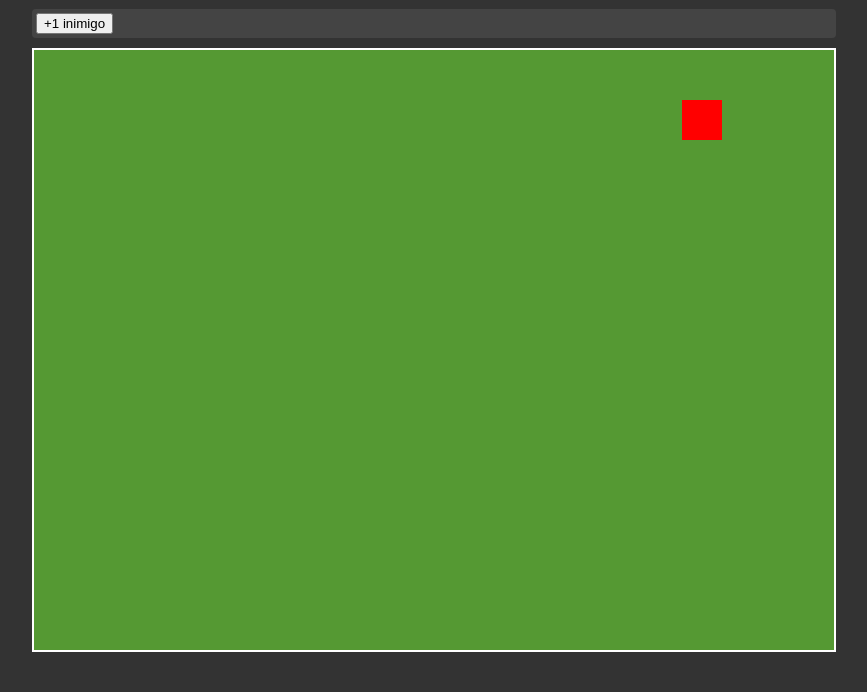
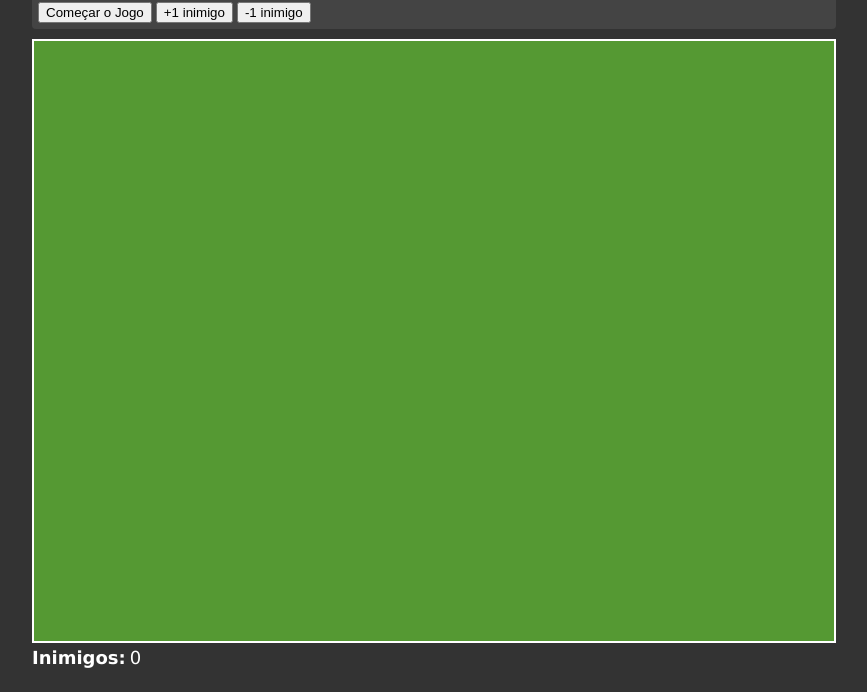
Before and after one commit to Chrom4/tower_defenders, a plain HTML site: page index.html in a window 1280 px wide. Shown: the part 108-800 px from the top of the page, without its empty margins (206-1073 px from the left). Drawn offline with Linux system fonts and the light colour scheme.

Commit message:
handlers added, statsBar added

```diff
--- a/classes/Enemy.js
+++ b/classes/Enemy.js
@@ -12,19 +12,21 @@ export class Enemy {
     this.speed = 2;
   }
 
-    draw = () => {
+  render = () => {
     this.context.fillStyle = this.color;
     this.context.fillRect(this.x, this.y, this.width, this.height);
-    }
+  };
 
   move = () => {
     const { right: limitRight } = this.context.canvas.getBoundingClientRect();
 
     if (this.x + this.width >= limitRight) {
-            this.x = 50;
     } else {
-            this.x += this.speed;
+      // this.x += this.speed;
     }
+  };
 
+  destroy = () => {
+    this.context.clearRect(this.x, this.y, this.width, this.height);
+  };
 }
-}
--- a/classes/Game.js
+++ b/classes/Game.js
@@ -1,31 +1,34 @@
+import { statsBarUpdate } from "../handlers/statsbarHandler.js";
 import { Enemy } from "./Enemy.js";
 
 export class Game {
   constructor(context) {
     this.context = context;
+    this.isRunning = false;
 
     this.width = context.canvas.width;
     this.height = context.canvas.height;
 
     this.enemies = [];
+    this.path = [{ x: 10, y: 50 }];
   }
-
 
   gameLoop = () => {
     this.context.clearRect(0, 0, this.width, this.height);
     this.renderBackground();
 
     for (let enemy of this.enemies) {
-            enemy.draw();
+      enemy.render();
       enemy.move();
     }
 
-        requestAnimationFrame(this.gameLoop)
+    statsBarUpdate(this);
+    requestAnimationFrame(this.gameLoop);
   };
 
-
   startGame = () => {
-        console.log("Got context form gameCanvas:", this.context);
+    console.log("=========== GAME STARTED ===========", this.context);
+    this.isRunning = true;
     this.gameLoop();
   };
 
@@ -37,5 +40,12 @@ export class Game {
   spawnEnemy = () => {
     const newEnemy = new Enemy(this.context);
     this.enemies.push(newEnemy);
+  };
+
+  despawnEnemy = () => {
+    if (this.enemies.length) {
+      this.enemies.at(-1).destroy();
+      this.enemies.pop();
     }
+  };
 }
--- /dev/null
+++ b/handlers/statsbarHandler.js
@@ -0,0 +1,9 @@
+const enemyCountUpdate = (enemies) => {
+  const enemyCount = document.getElementById("enemy-count");
+  if (enemyCount.firstChild) enemyCount.removeChild(enemyCount.firstChild);
+  enemyCount.appendChild(document.createTextNode(enemies));
+};
+
+export const statsBarUpdate = (game) => {
+  enemyCountUpdate(game.enemies.length);
+};
--- /dev/null
+++ b/handlers/toolbarHandler.js
@@ -0,0 +1,17 @@
+export const startToolbar = (game) => {
+  const startGameButton = document.getElementById("start-game");
+  if (game.isRunning) startGameButton.style.display = "none";
+  startGameButton.onclick = () => {
+    game.startGame();
+  };
+
+  const spawnEnemyButton = document.getElementById("spawn-enemy");
+  const despawnEnemyButton = document.getElementById("despawn-enemy");
+
+  spawnEnemyButton.onclick = () => {
+    game.spawnEnemy();
+  };
+  despawnEnemyButton.onclick = () => {
+    game.despawnEnemy();
+  };
+};
--- a/index.html
+++ b/index.html
@@ -1,12 +1,11 @@
 <!DOCTYPE html>
 <html lang="pt-br">
-
   <head>
-    <meta charset="UTF-8">
-    <link rel="icon" type="image/x-icon" href="favicon.ico">
-    <meta name="viewport" content="width=device-width, initial-scale=1.0">
-    <link rel="stylesheet" href="styles.css">
-    <link rel="stylesheet" href="global.css">
+    <meta charset="UTF-8" />
+    <link rel="icon" type="image/x-icon" href="favicon.ico" />
+    <meta name="viewport" content="width=device-width, initial-scale=1.0" />
+    <link rel="stylesheet" href="styles.css" />
+    <link rel="stylesheet" href="global.css" />
     <title>Tower Defenders</title>
   </head>
 
@@ -14,11 +13,20 @@
     <h1>Tower Defenders</h1>
     <div>
       <div id="toolbar">
+        <button id="start-game" class="toolbar-buttonn">Começar o Jogo</button>
         <button id="spawn-enemy" class="toolbar-button">+1 inimigo</button>
+        <button id="despawn-enemy" class="toolbar-button">-1 inimigo</button>
       </div>
+
       <canvas id="gameCanvas" width="800" height="600"></canvas>
+      <div id="statsbar">
+        <div id="statsbar-line">
+          <b>Inimigos: </b>
+          <div id="enemy-count"></div>
+        </div>
+      </div>
     </div>
     <script type="module" src="script.js"></script>
+    <!-- <script type="module" src="./handlers/toolbarHandler.js"></script> -->
   </body>
-
 </html>
--- a/script.js
+++ b/script.js
@@ -1,15 +1,11 @@
 import { Game } from "./classes/Game.js";
+import * as toolBarHandler from "./handlers/toolbarHandler.js";
 
 const canvas = document.getElementById("gameCanvas");
 const context = canvas.getContext("2d");
 
-const spawnEnemyButton = document.getElementById("spawn-enemy");
-
-spawnEnemyButton.onclick = () => { game.spawnEnemy() }
-
 const game = new Game(context);
 
+toolBarHandler.startToolbar(game);
 
-game.startGame();
-
-game.spawnEnemy();
+game.startGame()
--- a/styles.css
+++ b/styles.css
@@ -7,9 +7,21 @@ canvas {
   display: flex;
   flex-direction: row;
   background-color: #444;
-    padding: 4px;
+  padding: 6px;
   margin-bottom: 10px;
   border-radius: 4px;
+  gap: 4px;
 }
 
-.toolbar-button {}
+#statsbar {
+  display: flex;
+  flex-direction: column;
+  gap: 4px;
+  font-size: large;
+}
+
+#statsbar-line {
+  display: flex;
+  flex-direction: row;
+  gap: 4px;
+}
```
Lines whose indentation alone changed are shown as unchanged.
